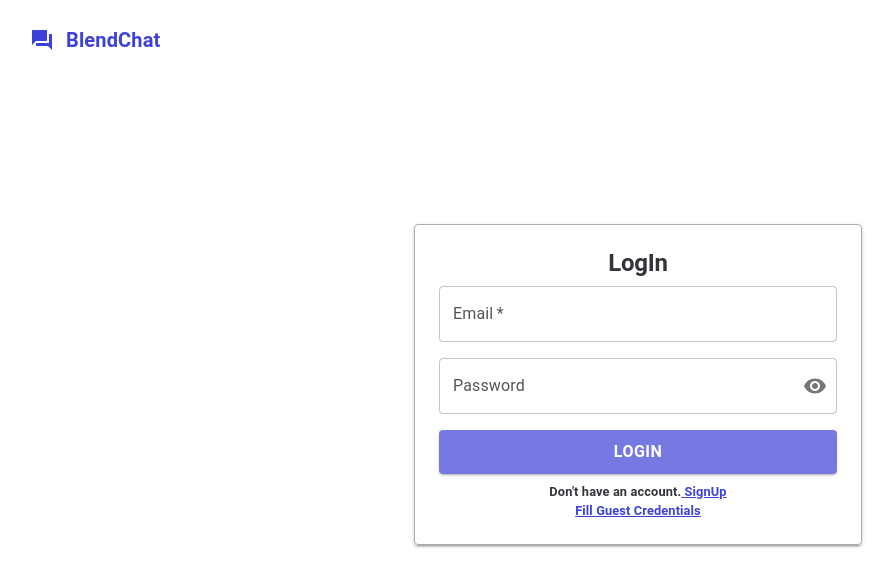
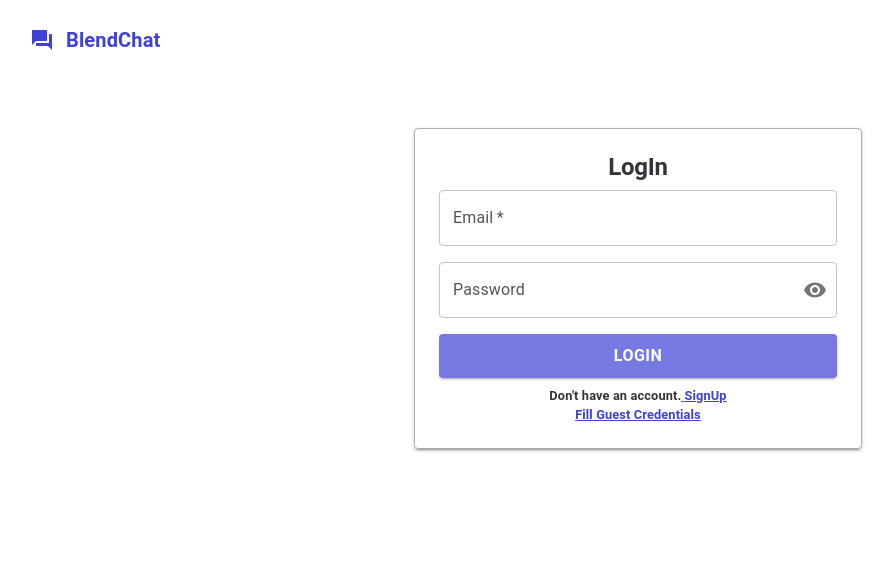
Before and after one commit to SauravKumar-max/chat-app, a React (Create React App) app: page /login in a window 1280 px wide. Shown: the top 586 px of the page, without its empty margins (2-896 px from the left). Built offline with nearby package versions, Linux system fonts and the light colour scheme.

Commit message:
style: updated auth container margin top

```diff
--- a/src/muistyles/auth.ts
+++ b/src/muistyles/auth.ts
@@ -16,7 +16,7 @@ export const disabledButtonStyle = {
 }
 
 export const authContainer = {
-    margin: "10rem auto 2rem auto",
+    margin: "4rem auto 2rem auto",
     width: "90%",
     maxWidth: "28rem",
     border: "solid 1px #adadad",
```
